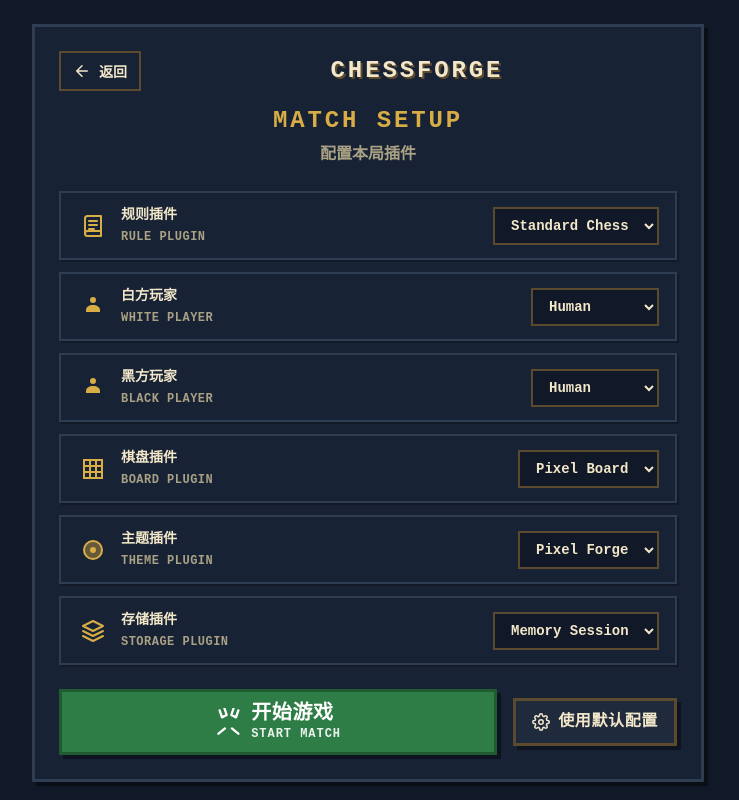
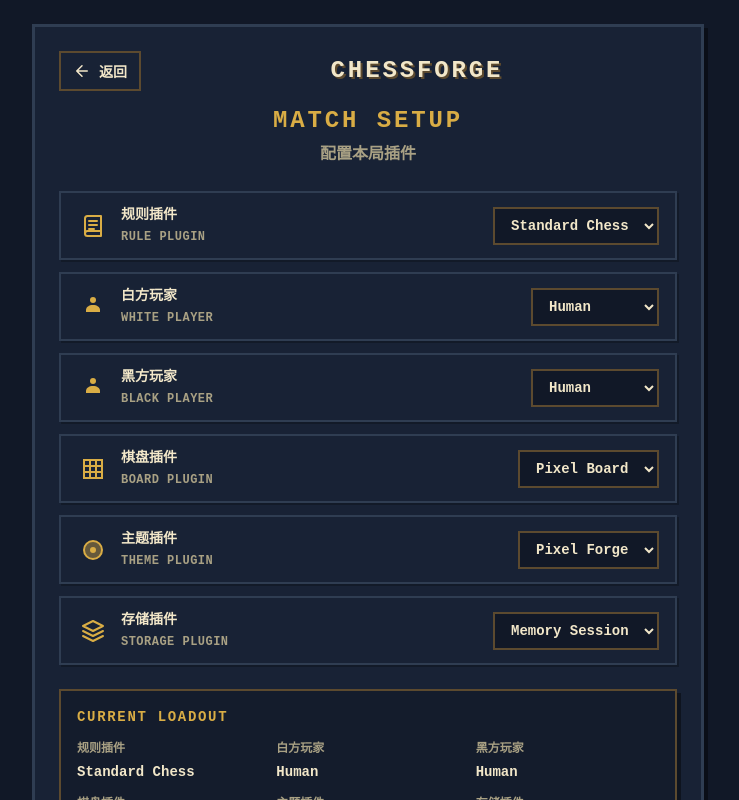
Before and after one commit to Cheeswolf/ChessForge, a React (Vite) app: page / in a window 1280 px wide. Both pictures are taken after a click on the button "开始游戏". Shown: the top 800 px of the page, without its empty margins (272-1011 px from the left). Built offline with nearby package versions, Linux system fonts and the light colour scheme.

Commit message:
fix: add current loadout panel and improve selector-change test

```diff
--- a/src/pages/MatchSetupPage/MatchSetupPage.css
+++ b/src/pages/MatchSetupPage/MatchSetupPage.css
@@ -100,6 +100,59 @@
   flex-direction: column;
   gap: 0.75rem;
   margin-bottom: 1.5rem;
+}
+
+.match-setup-loadout {
+  padding: 1rem;
+  margin-bottom: 1.5rem;
+  background-color: rgba(17, 24, 39, 0.6);
+  border: 2px solid #5c4a2f;
+}
+
+.match-setup-loadout__title {
+  margin: 0 0 0.75rem;
+  font-size: 0.875rem;
+  font-weight: 800;
+  letter-spacing: 0.12em;
+  color: #d9ad45;
+  text-transform: uppercase;
+}
+
+.match-setup-loadout__list {
+  display: grid;
+  grid-template-columns: repeat(3, 1fr);
+  gap: 0.75rem 1rem;
+  margin: 0;
+  padding: 0;
+  list-style: none;
+}
+
+.match-setup-loadout__item {
+  display: flex;
+  flex-direction: column;
+  gap: 0.25rem;
+  min-width: 0;
+}
+
+.match-setup-loadout__label {
+  font-size: 0.75rem;
+  font-weight: 700;
+  color: var(--text-muted, #a9a184);
+}
+
+.match-setup-loadout__value {
+  font-size: 0.875rem;
+  font-weight: 700;
+  color: var(--text-primary, #f2e7c9);
+  white-space: nowrap;
+  overflow: hidden;
+  text-overflow: ellipsis;
+}
+
+@media (max-width: 640px) {
+  .match-setup-loadout__list {
+    grid-template-columns: repeat(2, 1fr);
+  }
 }
 
 .match-setup-errors {
--- a/src/pages/MatchSetupPage/MatchSetupPage.tsx
+++ b/src/pages/MatchSetupPage/MatchSetupPage.tsx
@@ -7,6 +7,32 @@ import type { PluginRegistry } from '../../core/PluginRegistry'
 import { validateMatchConfig } from '../../app/MatchConfig'
 import PluginSelector from './PluginSelector'
 import './MatchSetupPage.css'
+
+function getPluginName(
+  registry: PluginRegistry,
+  key: keyof MatchConfig,
+  id: string,
+): string {
+  try {
+    switch (key) {
+      case 'ruleId':
+        return registry.getRule(id).name
+      case 'whitePlayerId':
+      case 'blackPlayerId':
+        return registry.getPlayer(id).name
+      case 'boardId':
+        return registry.getBoard(id).name
+      case 'themeId':
+        return registry.getTheme(id).name
+      case 'storageId':
+        return registry.getStorage(id).name
+      default:
+        return 'Unknown'
+    }
+  } catch {
+    return 'Unavailable'
+  }
+}
 
 export interface MatchSetupPageProps {
   config: MatchConfig
@@ -173,6 +199,16 @@ export default function MatchSetupPage({
     storageId: storagePlugins,
   }
 
+  const loadout = useMemo(
+    () =>
+      SELECTORS.map(({ key, sublabel }) => ({
+        key,
+        label: sublabel,
+        name: getPluginName(registry, key, config[key]),
+      })),
+    [config, registry],
+  )
+
   function handleChange(key: keyof MatchConfig, id: string) {
     onChange({ ...config, [key]: id })
   }
@@ -220,6 +256,18 @@ export default function MatchSetupPage({
             ))}
           </section>
 
+          <PixelPanel className="match-setup-loadout" role="region" aria-label="Current loadout">
+            <h3 className="match-setup-loadout__title">CURRENT LOADOUT</h3>
+            <ul className="match-setup-loadout__list">
+              {loadout.map(({ key, label, name }) => (
+                <li key={key} className="match-setup-loadout__item">
+                  <span className="match-setup-loadout__label">{label}</span>
+                  <span className="match-setup-loadout__value">{name}</span>
+                </li>
+              ))}
+            </ul>
+          </PixelPanel>
+
           {errors.length > 0 && (
             <div className="match-setup-errors" role="alert">
               {errors.map((error) => (
```
Also changed, not shown: 1 other file (tests, documents, lock files or other folders).
